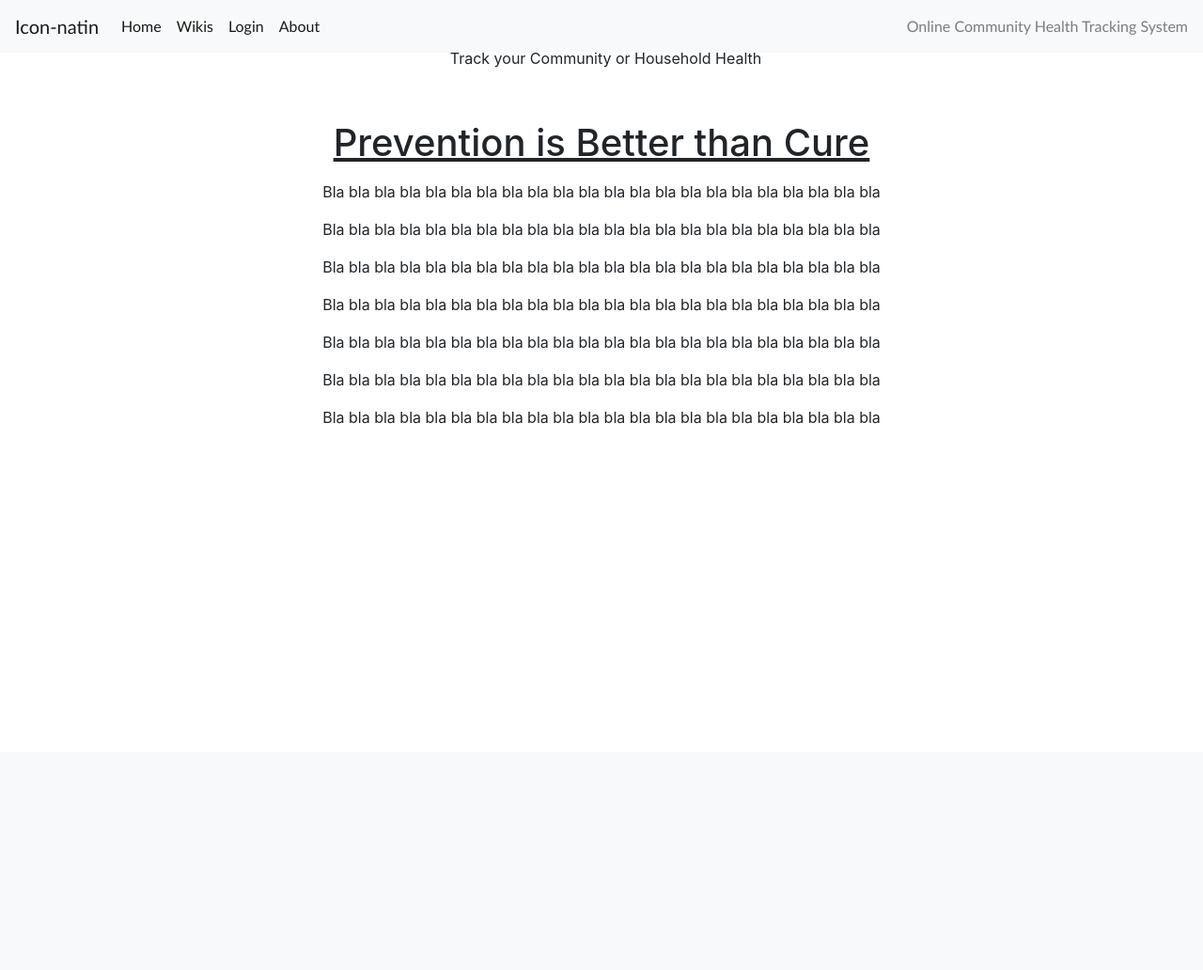
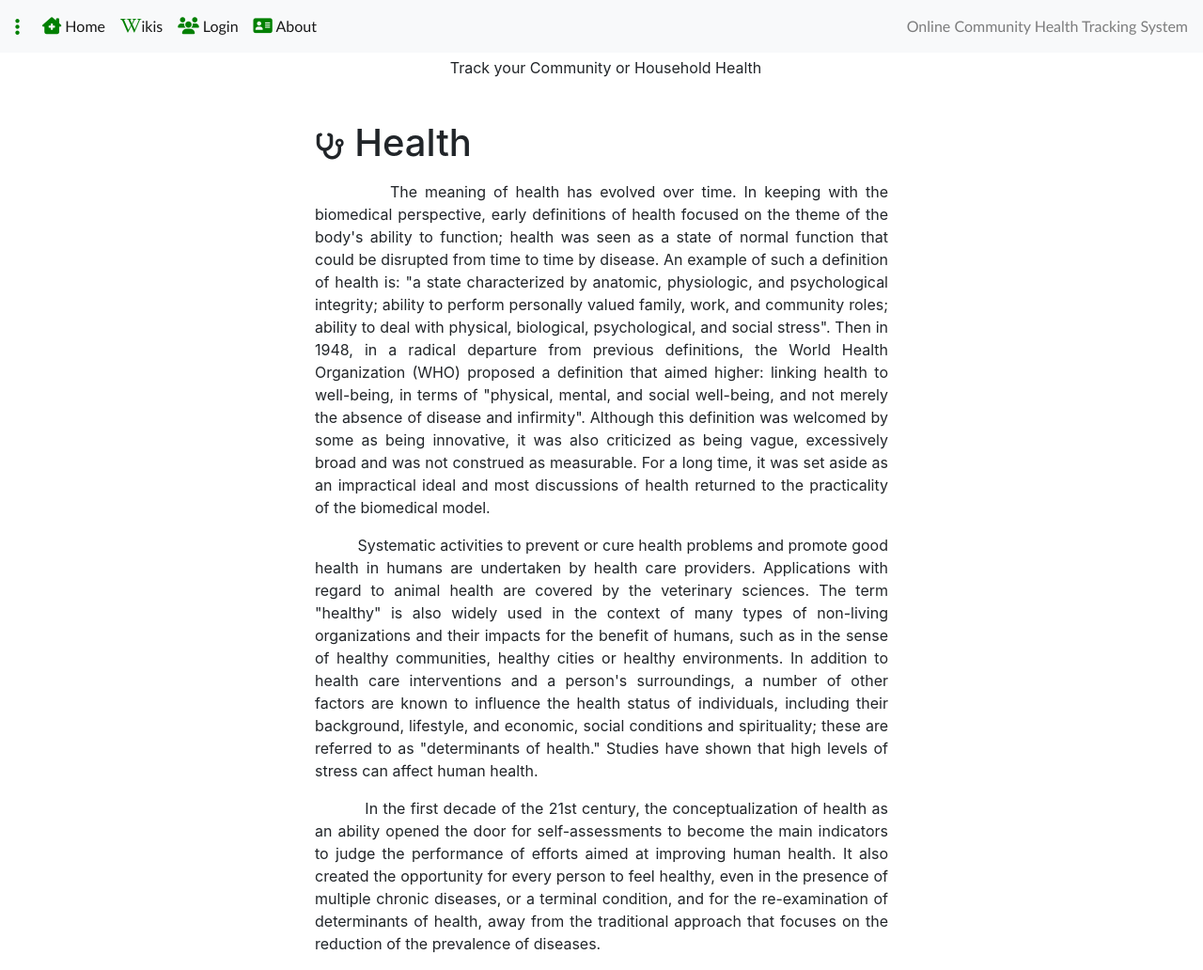
Before and after one commit to xxrakkerxx/Website_Base, a PHP site: page / in a window 1280 px wide. Shown: the whole page at 94% size. Before the commit the page ends 451 px from the top, so only its background shows below. Run offline with PHP 8.4, Linux system fonts and the light colour scheme; some libraries are stand-ins or nearby versions.

Commit message:
Configured Modals and UI

```diff
--- a/css/index_healthTracking.css
+++ b/css/index_healthTracking.css
@@ -11,7 +11,12 @@ a:hover{
 nav {
 font-family: 'Gill Sans', 'Gill Sans MT', 'Calibri', 'Trebuchet MS', 'sans-serif';
 }
+#loginmodal{
+    font-family: 'Segoe UI', Tahoma, 'Geneva', Verdana, sans-serif;
+
+
+}
 
 #header-title{
-    top:50px;;
+    top:60px;;
 }
--- a/index.php
+++ b/index.php
@@ -19,6 +19,11 @@
     <script src="https://stackpath.bootstrapcdn.com/bootstrap/4.5.2/js/bootstrap.min.js"
         integrity="sha384-B4gt1jrGC7Jh4AgTPSdUtOBvfO8shuf57BaghqFfPlYxofvL8/KUEfYiJOMMV+rV" crossorigin="anonymous"></script>
     <!--END JS-->
+
+    <!--FA icon-->
+    <script src="https://kit.fontawesome.com/461d1efd20.js" crossorigin="anonymous"></script>
+    <!--END OF FA-->
+
     <!--END OF CDN-->
 
     <!--EXTERNAL SHEETS-->
@@ -31,7 +36,7 @@
 <body>
     <!--Navbar natin-->
 <nav class="navbar navbar-expand-sm navbar-light bg-light fixed-top">
-  <a class="navbar-brand" href="#">Icon-natin</a>
+  <a class="navbar-brand" href="index.php"><i class='fas fa-ellipsis-v' style='font-size:20px;color:green'></i></a>
 
   <button class="navbar-toggler" type="button" data-toggle="collapse" data-target="#navbarText" aria-controls="navbarText" aria-expanded="false" aria-label="Toggle navigation">
     <span class="navbar-toggler-icon"></span>
@@ -40,16 +45,16 @@
   <div class="collapse navbar-collapse" id="navbarText">
     <ul class="navbar-nav mr-auto">
       <li class="nav-item active">
-        <a class="nav-link" href="#">Home <span class="sr-only">(current)</span></a>
+        <a class="nav-link" href="#"><i class="fas fa-clinic-medical" style='font-size:18px;color:green'></i> Home <span class="sr-only">(current)</span></a>
       </li>
       <li class="nav-item active">
-        <a class="nav-link" href="#">Wikis</a>
+        <a class="nav-link" href="#"><i class="fab fa-wikipedia-w" style='font-size:18px;color:green'></i>ikis</a>
       </li>
       <li class="nav-item active">
-        <a class="nav-link" href="#">Login</a>
+        <a class="nav-link" href="#" data-toggle="modal" data-target="#usr-login"><i class="fas fa-users" style='font-size:18px;color:green'></i> Login</a>
       </li>
       <li class="nav-item active">
-        <a class="nav-link" href="#">About</a>
+        <a class="nav-link" href="#"><i class="fas fa-address-card" style='font-size:18px;color:green'></i> About</a>
       </li>
     </ul>
     <span class="navbar-text">
@@ -58,6 +63,50 @@
   </div>
 
 </nav><!--END of Navbar-->
+
+<!--Start of Modals-->
+
+<!-- Login Modal toggle by Login in NavBar -->
+<div class="modal fade  " id="usr-login" data-backdrop="static" data-keyboard="false" tabindex="-1" aria-labelledby="Loginmodal" aria-hidden="true"> <!--start-->
+  <div class="modal-dialog">
+    <div class="modal-content">
+      <div class="modal-header  bg-success">
+        <p class="modal-title" id="loginmodal">Login or Register</p>
+        <button type="button" class="close" data-dismiss="modal" aria-label="Close">
+          <span aria-hidden="true">&times;</span>
+        </button>
+      </div><!--end of modal-header-->
+
+      <div class="modal-body">
+        <form action="" method="post" id="frm">
+
+        <p class="text-muted">Username:
+          <input type="text" class="form-control" id="usremail" aria-describedby="Username" placeholder="your@username" required>
+          <small id="usrwarning" class="form-text text-danger">Do not share your username with anyone else.</small>
+        </p>
+
+        <p class="text-muted">Password:
+          <input type="password" class="form-control" id="usrpswd"  placeholder="Password" required>  </p>
+
+        </form>
+
+      </div>
+
+      <div class="modal-footer">
+        <!--<button type="button" class="btn btn-dark" data-dismiss="modal">Close</button>-->
+        <input type="submit" value="Login" class="btn btn-success" form="frm">
+        <button type="button" class="btn btn-info">Register</button>
+      </div>
+
+    </div><!--end of modal-content-->
+  </div><!--end of modal-dialog-->
+</div><!--end login modal-->
+
+<!--END of Modals-->
+
+
+
+
 
     <!--Header-->
     <p class="col-lg-6 offset-lg-3 text-sm-center" id="header-title">&nbsp;&nbsp;Track your Community or Household Health</p>
@@ -68,15 +117,25 @@
     <!--Contents-->
     <div class="row">
 
-        <div class="col-lg-6 offset-lg-3 text-sm-center">
-            <p><u><h1>Prevention is Better than Cure</h1></u></p>
-            <p>Bla bla bla bla bla bla bla bla bla bla bla bla bla bla bla bla bla bla bla bla bla bla</p>
-            <p>Bla bla bla bla bla bla bla bla bla bla bla bla bla bla bla bla bla bla bla bla bla bla</p>
-            <p>Bla bla bla bla bla bla bla bla bla bla bla bla bla bla bla bla bla bla bla bla bla bla</p>
-            <p>Bla bla bla bla bla bla bla bla bla bla bla bla bla bla bla bla bla bla bla bla bla bla</p>
-            <p>Bla bla bla bla bla bla bla bla bla bla bla bla bla bla bla bla bla bla bla bla bla bla</p>
-            <p>Bla bla bla bla bla bla bla bla bla bla bla bla bla bla bla bla bla bla bla bla bla bla</p>
-            <p>Bla bla bla bla bla bla bla bla bla bla bla bla bla bla bla bla bla bla bla bla bla bla</p>
+        <div class="col-lg-6 offset-lg-3">
+            <p><h1><i class='fas fa-stethoscope' style='font-size:28px'></i> Health</h1></p>
+            <p class="text-justify">&nbsp;&nbsp;&nbsp;&nbsp;&nbsp;&nbsp;&nbsp;&nbsp;&nbsp;&nbsp;The meaning of health has evolved over time.
+            In keeping with the biomedical perspective, early definitions of health focused on the theme of the body's ability to function; health was seen as a state of normal function that could be disrupted from time to time by disease.
+            An example of such a definition of health is: "a state characterized by anatomic, physiologic, and psychological integrity; ability to perform personally valued family, work, and community roles; ability to deal with physical, biological, psychological, and social stress".
+            Then in 1948, in a radical departure from previous definitions, the World Health Organization (WHO) proposed a definition that aimed higher: linking health to well-being, in terms of "physical, mental, and social well-being, and not merely the absence of disease and infirmity".
+            Although this definition was welcomed by some as being innovative, it was also criticized as being vague, excessively broad and was not construed as measurable.
+            For a long time, it was set aside as an impractical ideal and most discussions of health returned to the practicality of the biomedical model.</p>
+
+            <p class="text-justify">&nbsp;&nbsp;&nbsp;&nbsp;&nbsp;&nbsp;&nbsp;&nbsp;&nbsp;&nbsp;Systematic activities to prevent or cure health problems and promote good health in humans are undertaken by health care providers.
+            Applications with regard to animal health are covered by the veterinary sciences.
+            The term "healthy" is also widely used in the context of many types of non-living organizations and their impacts for the benefit of humans, such as in the sense of healthy communities, healthy cities or healthy environments.
+            In addition to health care interventions and a person's surroundings, a number of other factors are known to influence the health status of individuals, including their background, lifestyle, and economic, social conditions and spirituality; these are referred to as "determinants of health."
+            Studies have shown that high levels of stress can affect human health.</p>
+
+            <p class="text-justify">&nbsp;&nbsp;&nbsp;&nbsp;&nbsp;&nbsp;&nbsp;&nbsp;&nbsp;&nbsp;In the first decade of the 21st century, the conceptualization of health as an ability opened the door for self-assessments to become the main indicators to judge the performance of efforts aimed at improving human health.
+            It also created the opportunity for every person to feel healthy, even in the presence of multiple chronic diseases, or a terminal condition,
+            and for the re-examination of determinants of health, away from the traditional approach that focuses on the reduction of the prevalence of diseases.</p>
+
 
 
 
```
